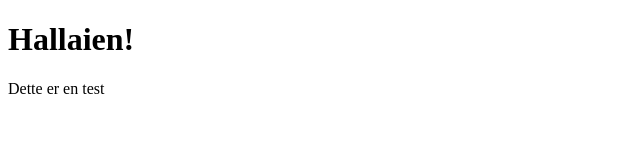
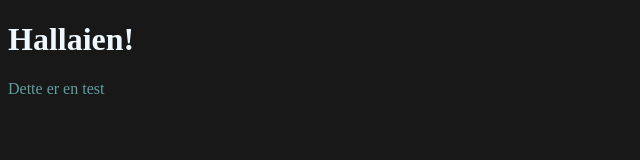
Before and after one commit to torilapelthun/Test, a plain HTML site: page pages/index.html in a window 1280 px wide. Shown: the whole page, without its empty margins (0-640 px from the left). Drawn offline with Linux system fonts and the light colour scheme.

Commit message:
Testing testing

```diff
--- a/pages/index.html
+++ b/pages/index.html
@@ -2,6 +2,7 @@
 
 <html>
     <head>
+        <link rel="stylesheet" type="text/css" href="../styles/styles.css">
         <title>Testing testing testing</title>
     </head>
     <body>
--- /dev/null
+++ b/styles/styles.css
@@ -0,0 +1,11 @@
+p {
+    color:cadetblue;
+}
+
+h1 {
+    color: aliceblue;
+}
+
+body {
+    background-color: rgb(24, 24, 24);
+}
```
